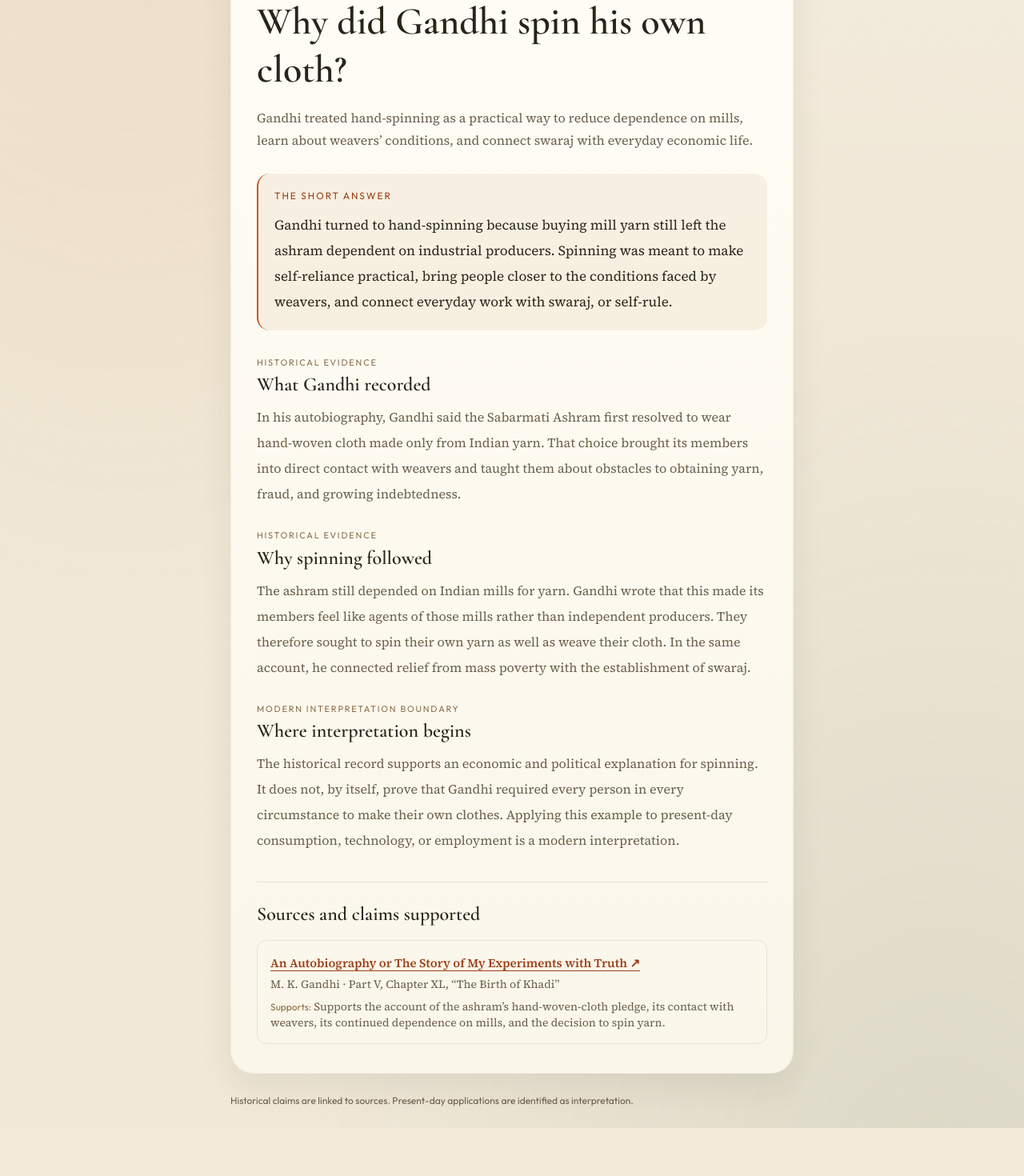
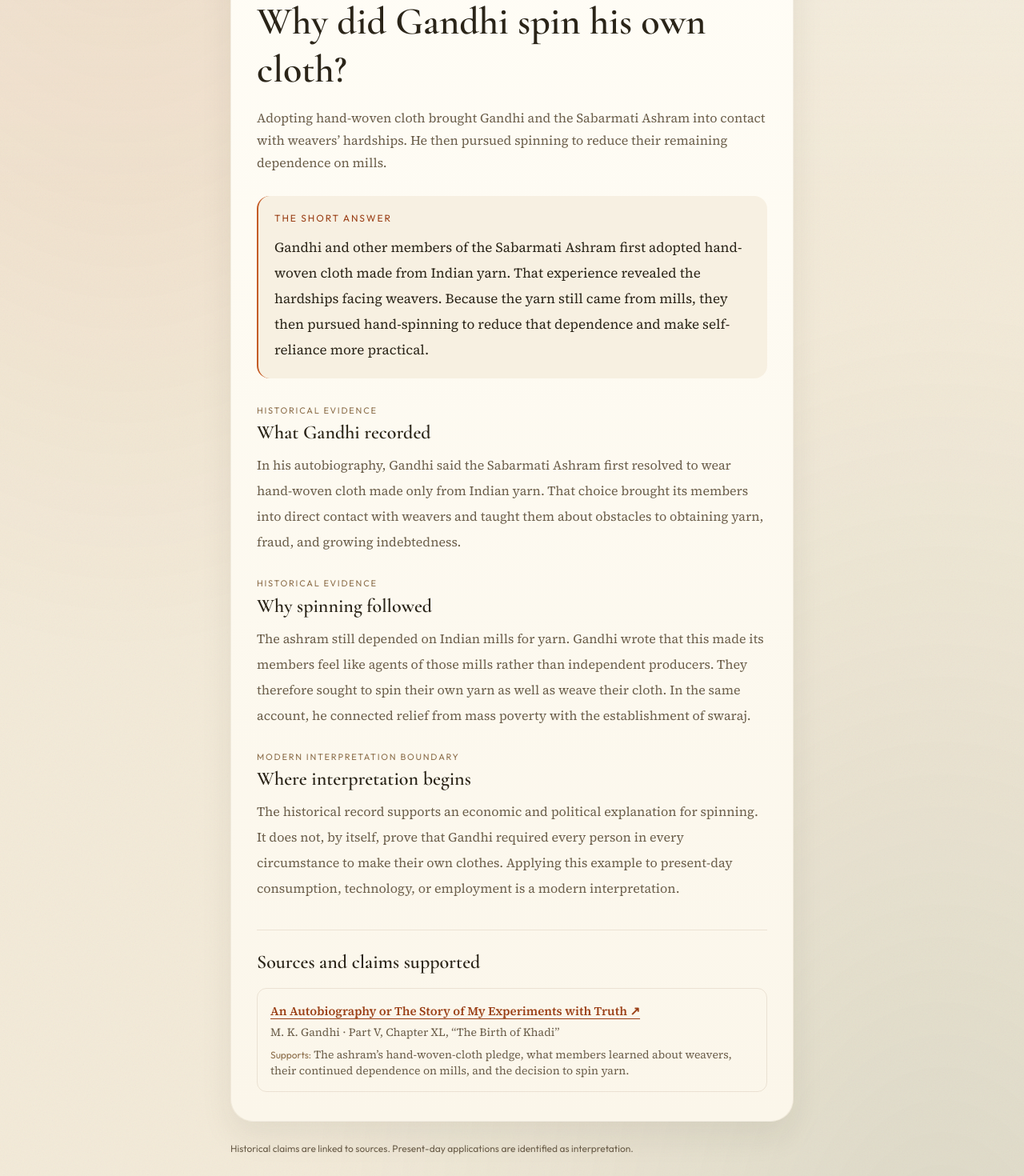
Before and after one commit to Anuraag-Srivastav/gandhi-today, a Next.js app: page /answers/why-gandhi-spun-his-own-cloth in a window 1280 px wide. Shown: the part 218-1688 px from the top of the page at 80% size. Before the commit the page ends 1628 px from the top, so only its background shows below. Built offline with nearby package versions, Linux system fonts and the light colour scheme.

Commit message:
Correct khadi answer sequence and source caption

```diff
--- a/content/answers.ts
+++ b/content/answers.ts
@@ -33,9 +33,9 @@ export const answerRecords: readonly AnswerRecord[] = [
     title: "Why did Gandhi spin his own cloth?",
     slug: "why-gandhi-spun-his-own-cloth",
     summary:
-      "Gandhi treated hand-spinning as a practical way to reduce dependence on mills, learn about weavers’ conditions, and connect swaraj with everyday economic life.",
+      "Adopting hand-woven cloth brought Gandhi and the Sabarmati Ashram into contact with weavers’ hardships. He then pursued spinning to reduce their remaining dependence on mills.",
     shortAnswer:
-      "Gandhi turned to hand-spinning because buying mill yarn still left the ashram dependent on industrial producers. Spinning was meant to make self-reliance practical, bring people closer to the conditions faced by weavers, and connect everyday work with swaraj, or self-rule.",
+      "Gandhi and other members of the Sabarmati Ashram first adopted hand-woven cloth made from Indian yarn. That experience revealed the hardships facing weavers. Because the yarn still came from mills, they then pursued hand-spinning to reduce that dependence and make self-reliance more practical.",
     sections: [
       {
         kind: "historical",
@@ -63,7 +63,7 @@ export const answerRecords: readonly AnswerRecord[] = [
         locator: "Part V, Chapter XL, “The Birth of Khadi”",
         url: "https://www.mkgandhi.in/autobio/chap163.htm",
         claimSupported:
-          "Supports the account of the ashram’s hand-woven-cloth pledge, its contact with weavers, its continued dependence on mills, and the decision to spin yarn.",
+          "The ashram’s hand-woven-cloth pledge, what members learned about weavers, their continued dependence on mills, and the decision to spin yarn.",
       },
     ],
     status: "published",
```
Also changed, not shown: 1 other file (tests, documents, lock files or other folders).
